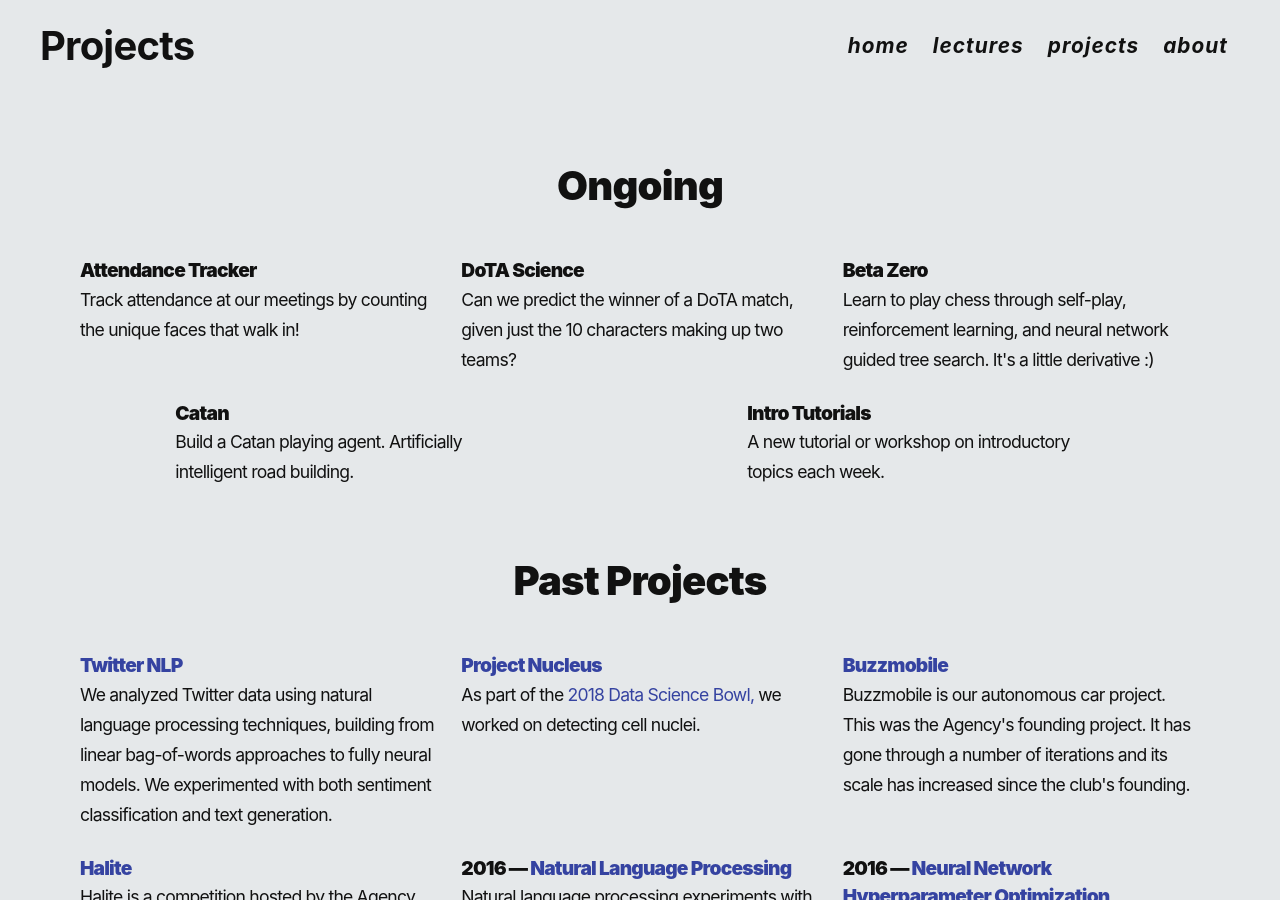
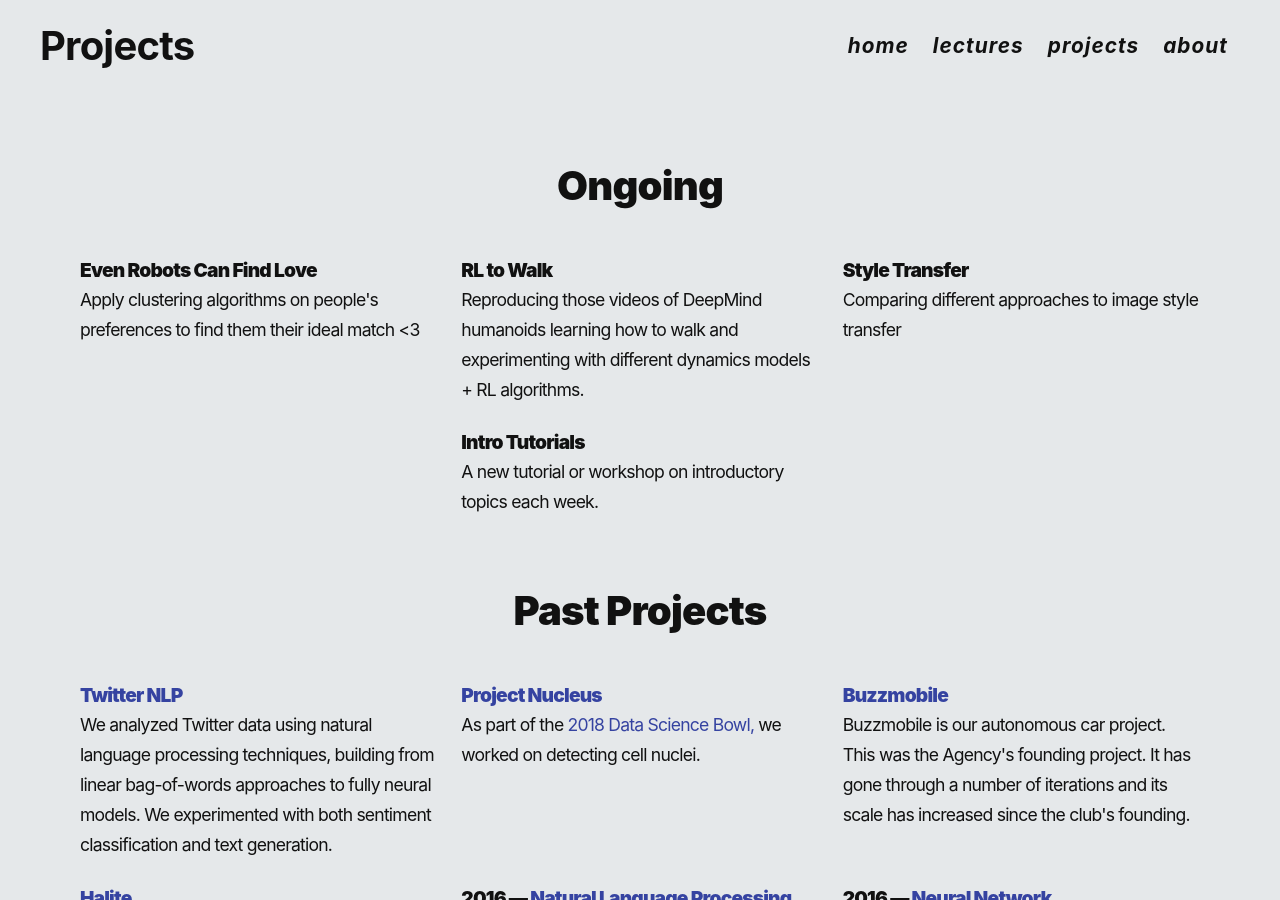
Before and after one commit to gtagency/gtagency.github.com, a Jekyll site: the page built from projects.html, in a window 1280 px wide and 900 px high. Built offline with Jekyll 4.4.1, drawn with Linux system fonts in a browser that asks for light colours.

Commit message:
updated projects list

```diff
--- a/projects.html
+++ b/projects.html
@@ -8,22 +8,16 @@ title: Projects
 <h1 class="thick-text has-text-centered padded">Ongoing</h1>
 <div class = "columns is-multiline">
     <div class = "column is-4 container padded">
-        <h2 class = "thick-text">Attendance Tracker</h2>
-        <p>Track attendance at our meetings by counting the unique faces that walk in!</p>
+        <h2 class = "thick-text">Even Robots Can Find Love</h2>
+        <p>Apply clustering algorithms on people's preferences to find them their ideal match <3 </p>
     </div>
     <div class = "column is-4 container padded">
-        <h2 class = "thick-text">DoTA Science</h2>
-        <p>Can we predict the winner of a DoTA match, given just the 10
-        characters making up two teams?</p>
+        <h2 class = "thick-text">RL to Walk</h2>
+        <p>Reproducing those videos of DeepMind humanoids learning how to walk and experimenting with different dynamics models + RL algorithms.</p>
     </div>
     <div class = "column is-4 container padded">
-        <h2 class = "thick-text">Beta Zero</h2>
-        <p>Learn to play chess through self-play, reinforcement learning,
-        and neural network guided tree search. It's a little derivative :)</p>
-    </div>
-    <div class = "column is-4 container padded">
-        <h2 class = "thick-text">Catan</h2>
-        <p>Build a Catan playing agent. Artificially intelligent road building.</p>
+        <h2 class = "thick-text">Style Transfer</h2>
+        <p> Comparing different approaches to image style transfer</p>
     </div>
     <div class = "column is-4 container padded">
         <h2 class = "thick-text">Intro Tutorials</h2>
```
